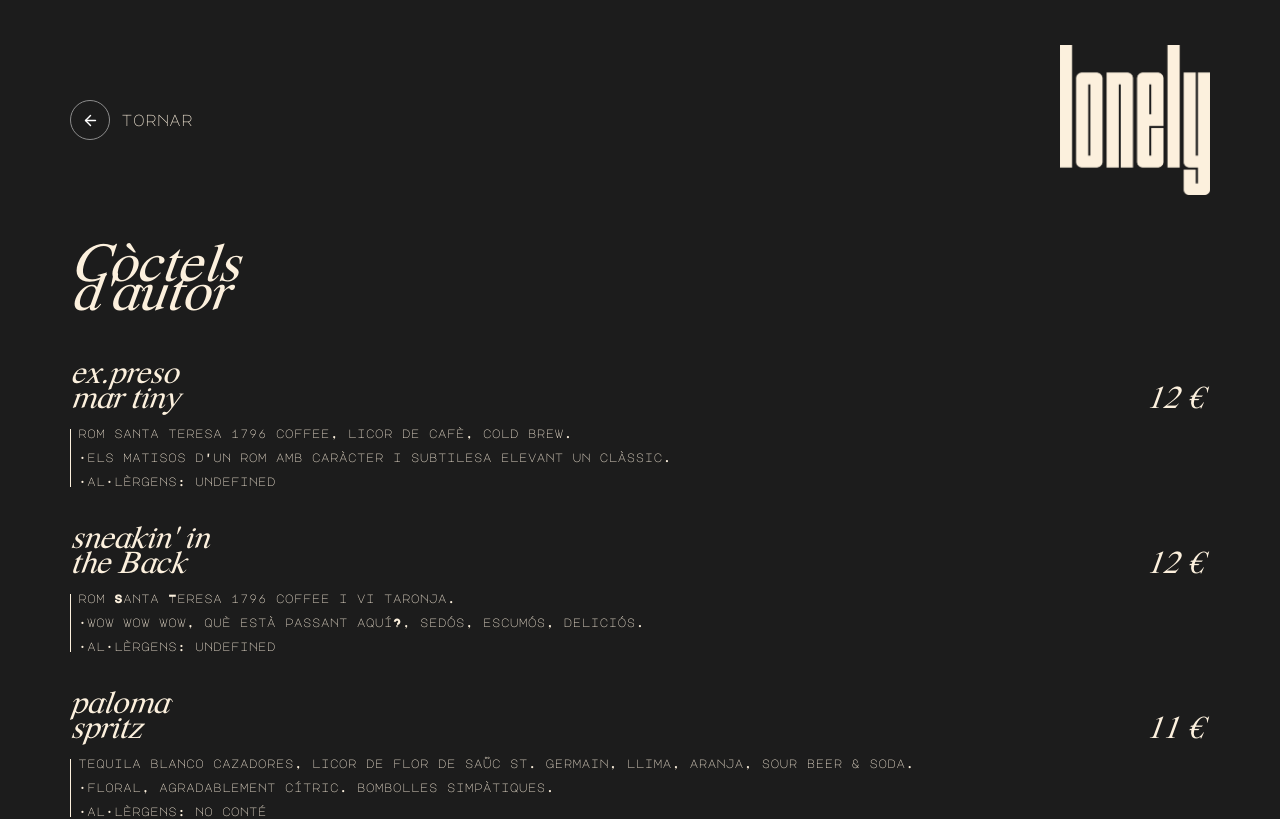
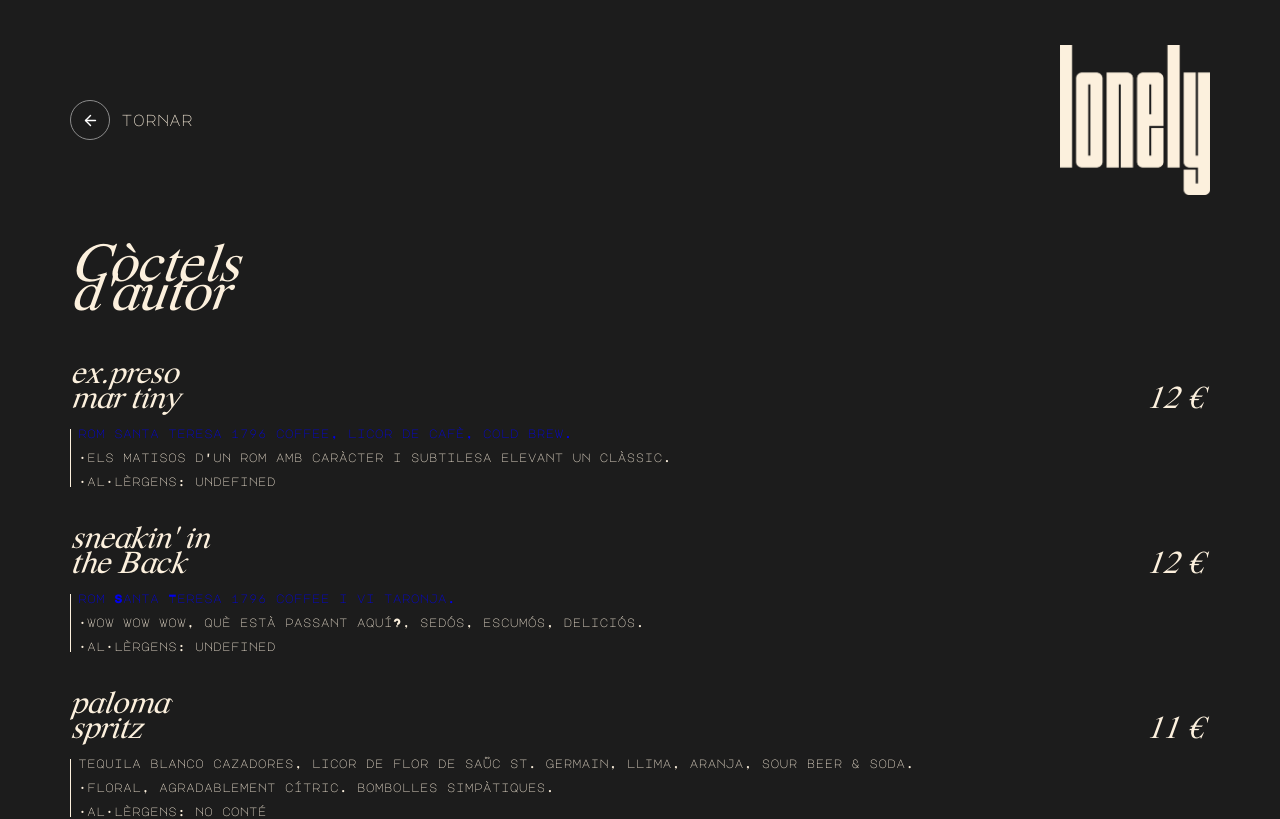
Before and after one commit to estebanaltamura/lonely-barcelona, a Next.js app: page /cartas/carta-catala in a window 1280 px wide. Shown: the top 819 px of the page. Built offline with nearby package versions, Linux system fonts and the light colour scheme.

Commit message:
Add link to Santa Teresa in item description

```diff
--- a/src/app/cartas/carta-catala/page.tsx
+++ b/src/app/cartas/carta-catala/page.tsx
@@ -165,7 +165,19 @@
                 sx={{ fontSize: "12px", lineHeight: "13px", marginTop: "19px" }}
                 className="majorMonoDisplayFont"
               >
-                {item.description}
+                {
+                  item.description.toLowerCase().includes('santa teresa') ? (
+                    <a
+                      href="https://fundacionsantateresa.org/alcatraz/"
+                      target="_blank"
+                      rel="noopener noreferrer"
+                    >
+                      {item.description}
+                    </a>
+                  ) : (
+                    item.description
+                  )
+                }
               </Typography>
               {item.flavors && (
                 <Typography
```
